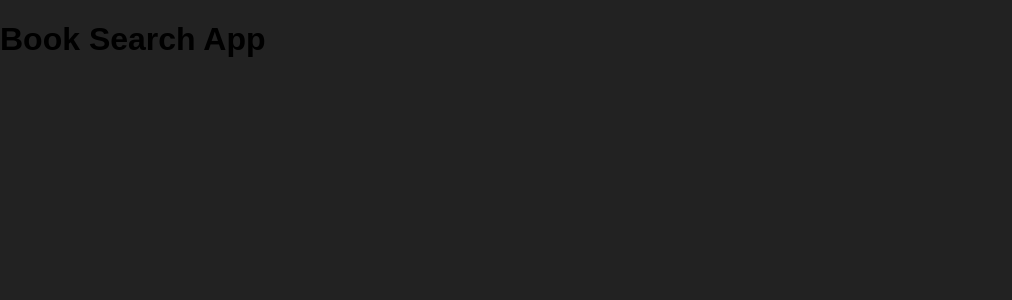
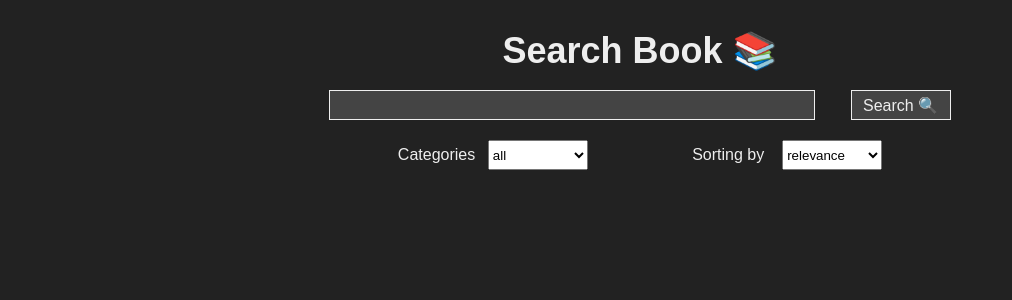
Before and after one commit to nxiiln/book-search-app, a React app: page / in a window 1280 px wide. Shown: the top 300 px of the page, without its empty margins (0-1012 px from the left). Built offline with nearby package versions, Linux system fonts and the light colour scheme; the HTML template or start-up script is replaced by a standard one.

Commit message:
add Header to App

```diff
--- a/src/components/App.tsx
+++ b/src/components/App.tsx
@@ -1,12 +1,9 @@
 import styled from 'styled-components';
+import Header from './Header';
 
 
-const Header = styled.h1`
-  color: var(--color-text-main);
-`
-
 const App = (): JSX.Element => (
-  <Header>Book Search App</Header>
+  <Header />
 )
 
 
```
